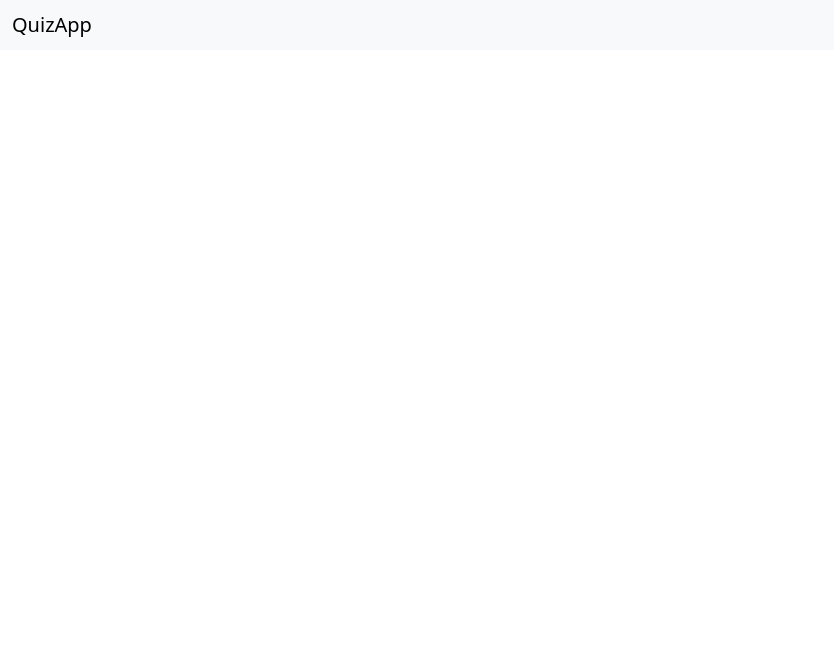
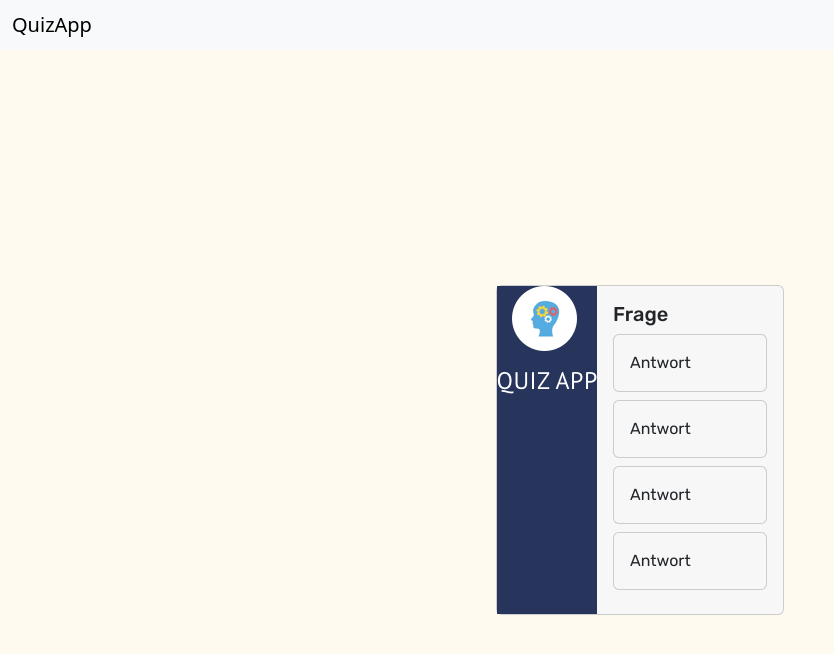
Before and after one commit to Nemesis502/quizapp, a plain HTML site: page index.html in a window 1280 px wide. Shown: the whole page, without its empty margins (0-834 px from the left). Drawn offline with nearby package versions, Linux system fonts and the light colour scheme.

Commit message:
add card and css

```diff
--- a/index.html
+++ b/index.html
@@ -3,6 +3,12 @@
   <head>
     <meta charset="UTF-8" />
     <meta name="viewport" content="width=device-width, initial-scale=1.0" />
+    <link rel="preconnect" href="https://fonts.googleapis.com" />
+    <link rel="preconnect" href="https://fonts.gstatic.com" crossorigin />
+    <link
+      href="https://fonts.googleapis.com/css2?family=Rubik:ital,wght@0,300..900;1,300..900&display=swap"
+      rel="stylesheet"
+    />
     <!-- Bootstrap file -->
     <link
       href="https://cdn.jsdelivr.net/npm/bootstrap@5.3.3/dist/css/bootstrap.min.css"
@@ -17,15 +23,42 @@
     ></script>
     <!-- Bootstrap file end -->
     <script src="script.js"></script>
+    <link rel="stylesheet" href="./styles/standard.css" />
+    <link rel="stylesheet" href="./styles/cards.css" />
     <link rel="stylesheet" href="style.css" />
-    <link rel="stylesheet" href="./styles/standard.css" />
     <title>QuizApp</title>
   </head>
   <body>
     <nav class="navbar bg-body-tertiary">
-        <div class="container-fluid">
-          <span class="navbar-brand mb-0 h1">QuizApp</span>
+      <div class="container-fluid">
+        <span class="navbar-brand mb-0 h1">QuizApp</span>
+      </div>
+    </nav>
+
+    <section class="cardsContainer">
+      <div class="card" style="width: 18rem">
+        <div class="card-left">
+          <img src="adds/img/logo 2.png" class="card-img-top" alt="..." />
         </div>
-      </nav>
+        <div class="card-body">
+          <h5 class="card-title rubik-Cards-Title">Frage</h5>
+
+          <div class="card mb-2">
+            <div class="card-body rubik-Questions">Antwort</div>
+          </div>
+          <div class="card mb-2">
+            <div class="card-body rubik-Questions">Antwort</div>
+          </div>
+
+          <div class="card mb-2">
+            <div class="card-body rubik-Questions">Antwort</div>
+          </div>
+
+          <div class="card mb-2">
+            <div class="card-body rubik-Questions">Antwort</div>
+          </div>
+        </div>
+      </div>
+    </section>
   </body>
 </html>
--- /dev/null
+++ b/styles/cards.css
@@ -0,0 +1,39 @@
+/* <uniquifier>: Use a unique and descriptive class name
+ <weight>: Use a value from 300 to 900
+
+ */
+
+.cardsContainer {
+  background-color: #fefaef;
+  display: flex;
+  justify-content: center;
+  align-items: center;
+  min-height: 100vh;
+}
+
+.card {
+  display: flex;
+  flex-direction: row;
+  background-color: #f7f7f7;
+}
+
+.card-left {
+  background-color: #27355c;
+  font-family: "Rubik", sans-serif;
+  font-weight: 400;
+  font-style: normal;
+}
+
+.rubik-Cards-Title {
+  font-family: "Rubik", sans-serif;
+  font-optical-sizing: auto;
+  font-weight: 500;
+  font-style: normal;
+}
+
+.rubik-Questions {
+  font-family: "Rubik", sans-serif;
+  font-optical-sizing: auto;
+  font-weight: 400;
+  font-style: normal;
+}
```
